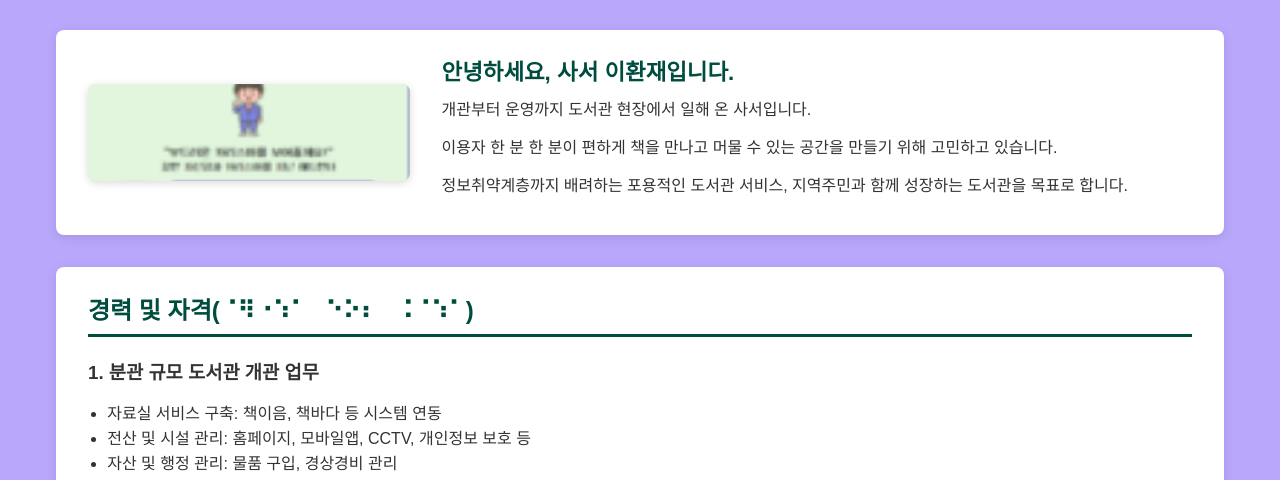
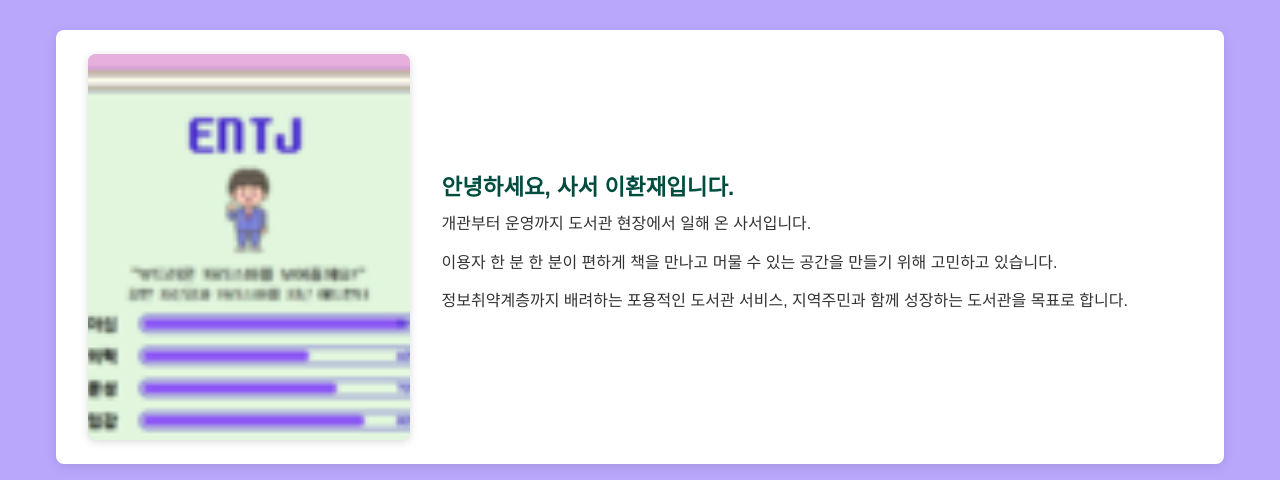
Before and after one commit to libkuma/hwan-Curation, a plain HTML site: page index.html in a window 1280 px wide. Shown: the part 392-872 px from the top of the page. Drawn offline with Linux system fonts and the light colour scheme.

Commit message:
Update index.html

```diff
--- a/index.html
+++ b/index.html
@@ -340,7 +340,7 @@
       <div class="profile">
         <div class="profile-photo">
           <!-- 112 x 97px 사진을 넣으세요 -->
-          <img src="0.png" width="112" height="97" alt="이환재 프로필 사진" />
+          <img src="0.png" width="446" height="386" alt="이환재 프로필 사진" />
         </div>
         <div class="profile-text">
           <h3>안녕하세요, 사서 이환재입니다.</h3>
```
